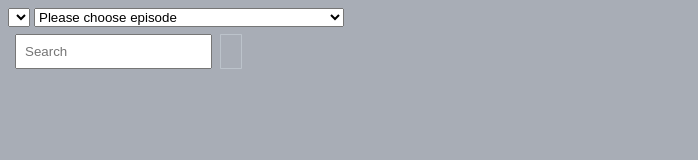
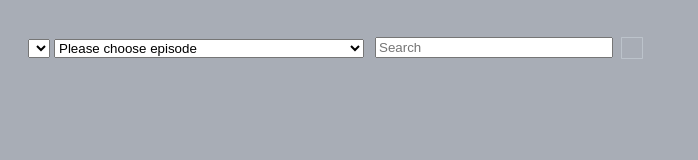
Before and after one commit to Abubakar-Meigag/tv-show-dom-project, a plain HTML site: page index.html in a window 1280 px wide. Shown: the whole page, without its empty margins (0-698 px from the left). Drawn offline with Linux system fonts and the light colour scheme; no server answers.

Commit message:
level 400 done
change some styling for element
add styling for the new element

```diff
--- a/style.css
+++ b/style.css
@@ -27,7 +27,9 @@ body {
 }
 
 input {
-  padding: 8px;
+  /* padding: 1px; */
+  width: 230px;
+  height: 15px;
 }
 
 #allEp {
@@ -36,12 +38,22 @@ input {
   grid-template-rows: auto;
 }
 
+#all-search {
+  display: flex;
+  flex-direction: row;
+  justify-content: flex-start;
+  align-items: center;
+  margin-left: 20px;
+  margin-top: 30px;
+  gap: 4px;
+}
+
 
 .newDiv {
   margin-top: 20px;
   margin-left: 20px;
-  width: 390px;
-  height: 490px;
+  /* width: 390px;
+  height: 490px; */
   background-color: #3d5a80;
   color: #cbf5f7;
   border-radius: 3%;
```
